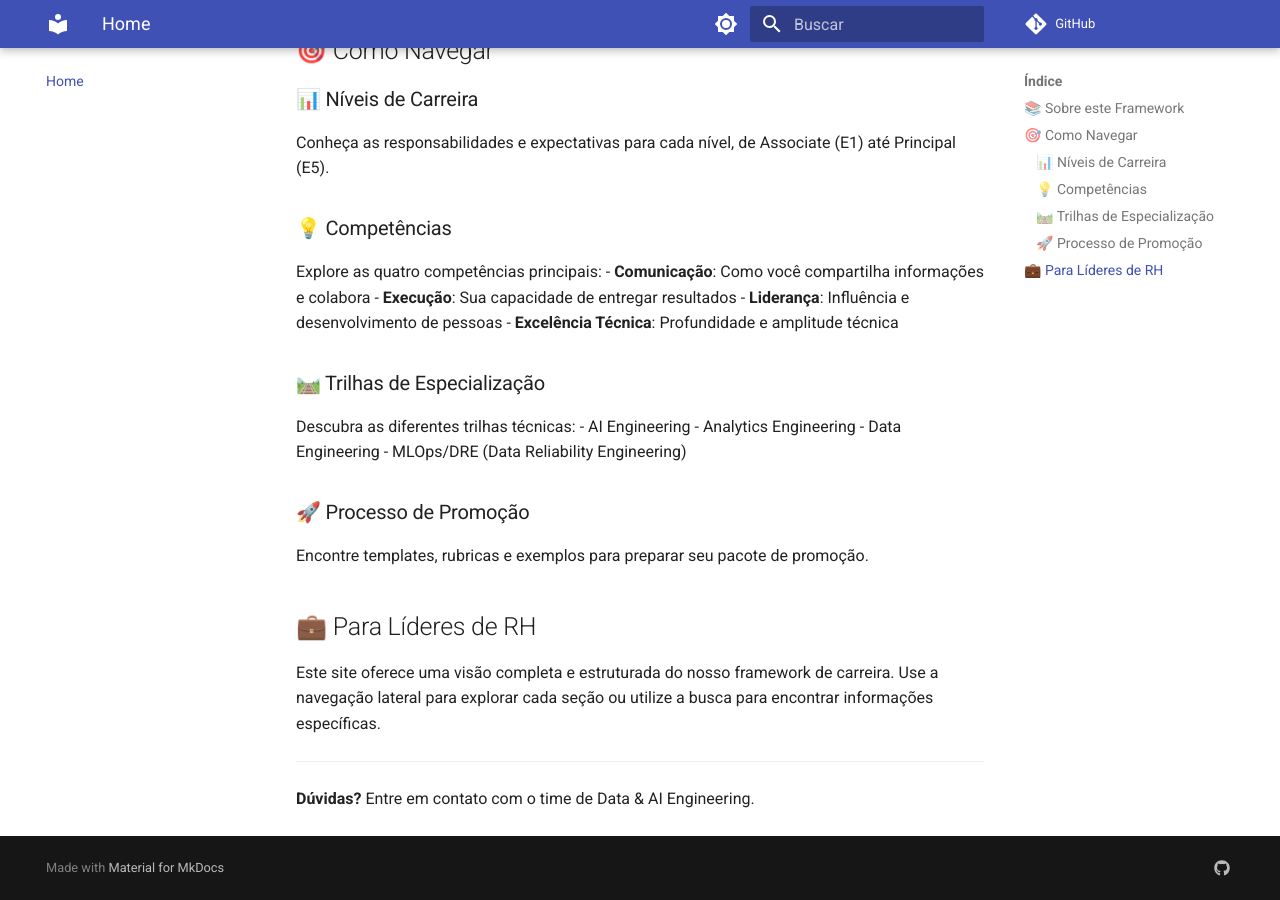
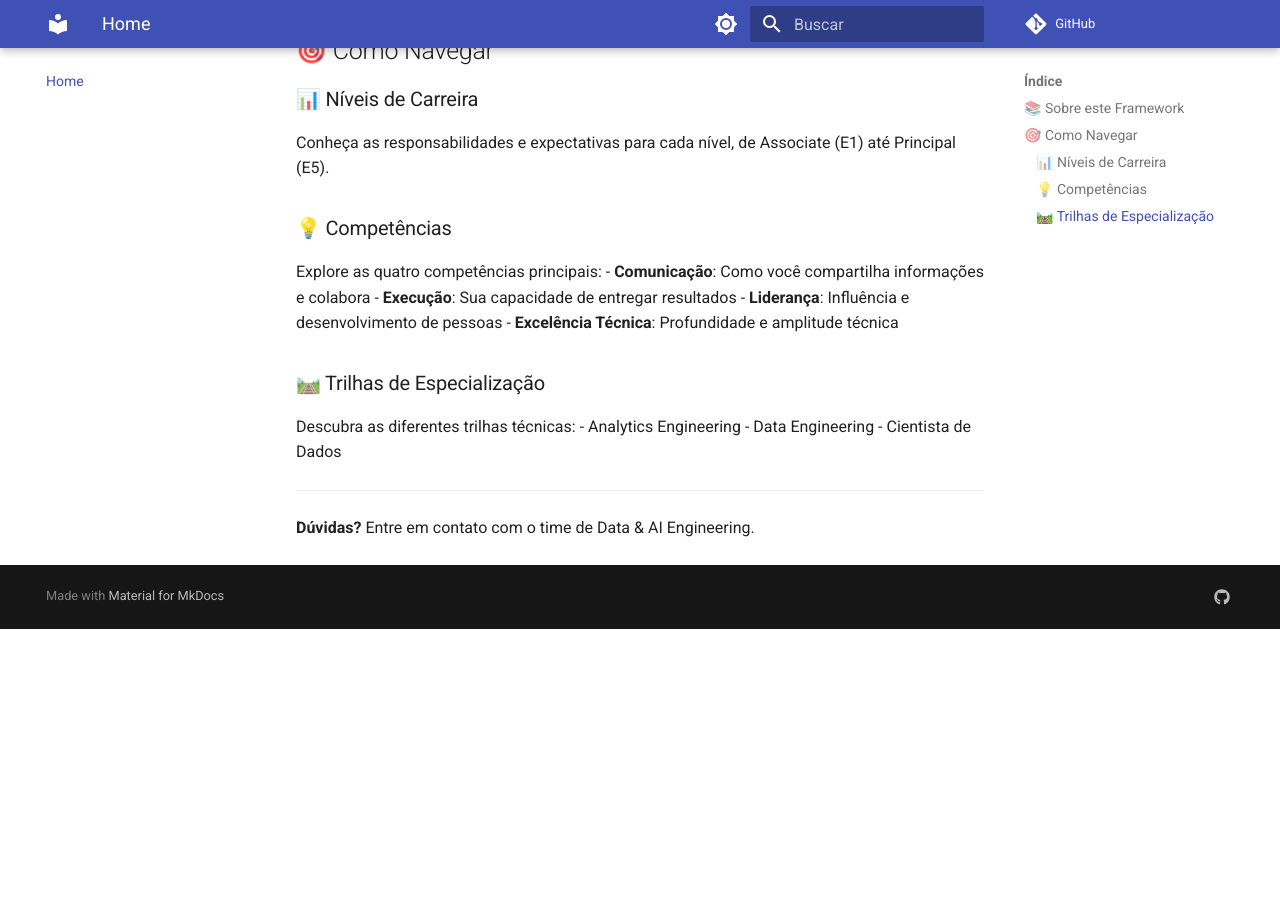
Before and after one commit to amandanery-o/framework-carreira-data-ia, an MkDocs documentation site: the page built from docs/index.md, in a window 1280 px wide and 900 px high, scrolled down 545 px. Built offline with MkDocs 1.6.1 and Material for MkDocs 9.7.7, drawn with Linux system fonts in a browser that asks for light colours; comment, search, counter and statistics services are not loaded; after the commit the page ends 1174 px from its top, so only the background shows below that.

Commit message:
Remover seções de Promoção e RH da página inicial

```diff
--- a/docs/index.md
+++ b/docs/index.md
@@ -25,17 +25,9 @@ Explore as quatro competências principais:
 
 ### 🛤️ Trilhas de Especialização
 Descubra as diferentes trilhas técnicas:
-- AI Engineering
 - Analytics Engineering
 - Data Engineering
-- MLOps/DRE (Data Reliability Engineering)
-
-### 🚀 Processo de Promoção
-Encontre templates, rubricas e exemplos para preparar seu pacote de promoção.
-
-## 💼 Para Líderes de RH
-
-Este site oferece uma visão completa e estruturada do nosso framework de carreira. Use a navegação lateral para explorar cada seção ou utilize a busca para encontrar informações específicas.
+- Cientista de Dados
 
 ---
 
```
